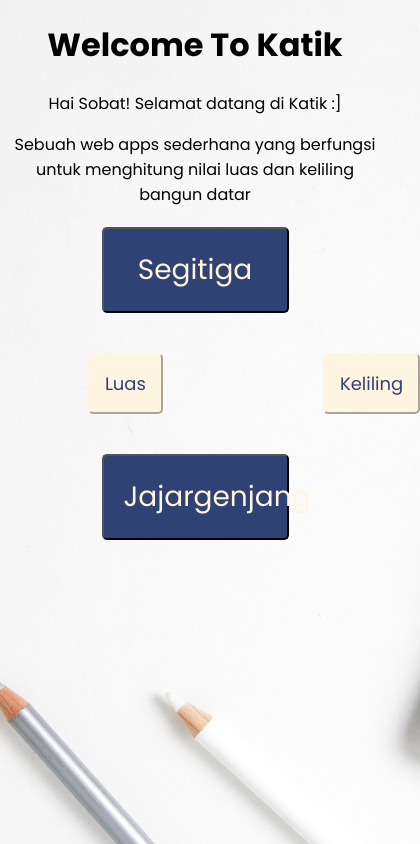
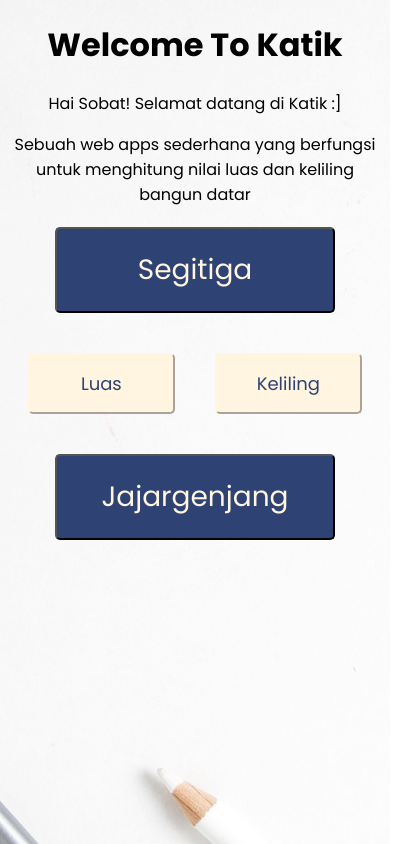
Before and after one commit to suciamaa/suciamaa.github.io, a plain HTML site: page index.html in a window 390 px wide. Both pictures are taken after a click on the button "Segitiga". Shown: the whole page, 420 px wide, since content can reach past the window. Drawn offline with Linux system fonts and the light colour scheme.

Commit message:
lasst style fix

```diff
--- a/css/style.css
+++ b/css/style.css
@@ -7,6 +7,12 @@
 body {
     background: url('../img/bg.png') no-repeat center center fixed;
     background-size: cover;
+}
+
+@media only screen and (max-width: 768px) {
+    body {
+        background-size: auto;
+    }
 }
 
 :root{
@@ -32,7 +38,7 @@ button{
     font-size: 28px;
     color: var(--second-color);
     border-radius: 5px;
-    width: 50%;
+    width: 75%;
     display: block;
     margin: 20px auto;
 }
@@ -40,7 +46,7 @@ button{
 .SegitigaBtn:hover{
     background: var(--second-color);
     color: var(--main-color);
-    letter-spacing: 5px;
+    letter-spacing: 2px;
     transition: 0.2s;
 }
 
@@ -59,13 +65,13 @@ form{
 
 .buttonSegitiga button {
     flex: 5;
-    margin: 20px 80px;
+    margin: 20px 20px;
     background-color: var(--second-color);
     color: var(--main-color);
     font-size: 18px;
     border-color: var(--second-color);
     border-radius: 5px;
-    padding: 15px 15px;
+    padding: 15px 40px;
 }
 
 .buttonSegitiga button:hover{
@@ -191,7 +197,7 @@ table.KelilingSegitiga input {
     font-size: 28px;
     color: var(--second-color);
     border-radius: 5px;
-    width: 50%;
+    width: 75%;
     display: block;
     margin: 20px auto;
 }
@@ -199,7 +205,7 @@ table.KelilingSegitiga input {
 .JajargenjangBtn:hover{
     background: var(--second-color);
     color: var(--main-color);
-    letter-spacing: 5px;
+    letter-spacing: 2px;
     transition: 0.2s;
 }
 
@@ -211,13 +217,13 @@ table.KelilingSegitiga input {
 
 .buttonJajargenjang button{
     flex: 5;
-    margin: 20px 80px;
+    margin: 20px 20px;
     background-color: var(--second-color);
     color: var(--main-color);
     font-size: 18px;
     border-color: var(--second-color);
     border-radius: 5px;
-    padding: 15px 15px;
+    padding: 15px 40px;
 }
 
 .buttonJajargenjang button:hover{
```
